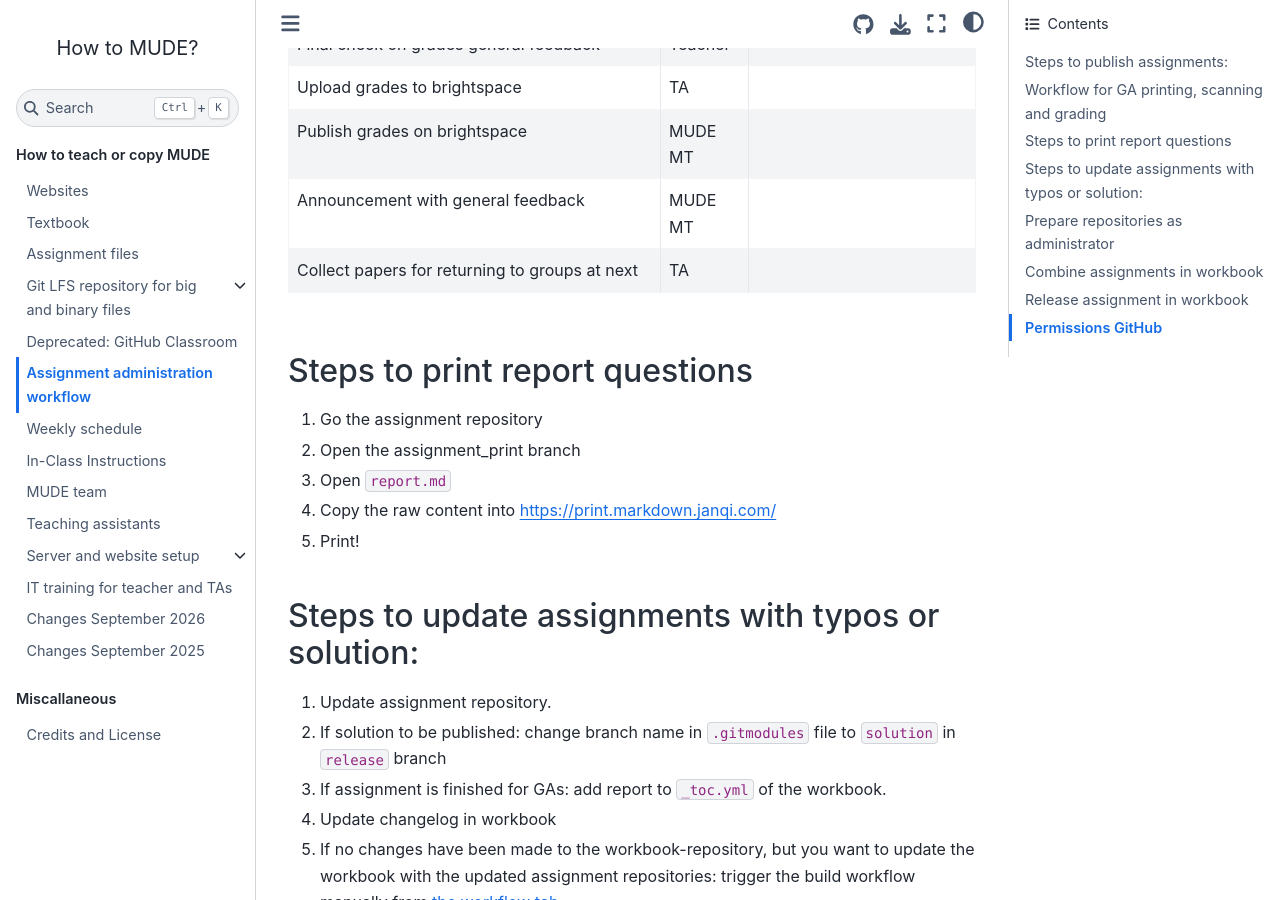
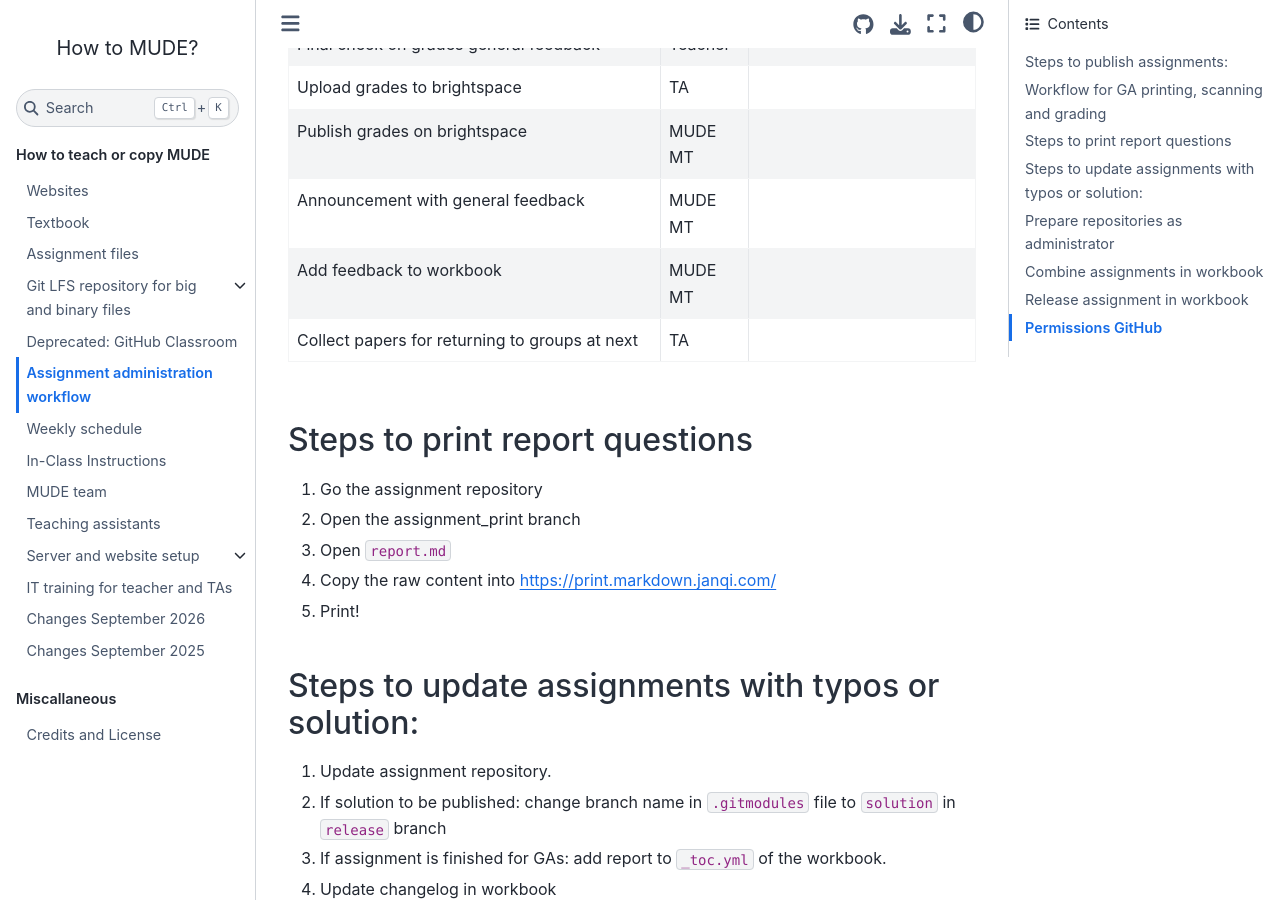
Before and after one commit to TUDelft-MUDE/teacher, a Jupyter Book: the page built from book/assignment_workflow.md, in a window 1280 px wide and 900 px high, scrolled down 2878 px. Built offline with Jupyter Book 1.0.4 settings and Sphinx 7.4.7 and the Sphinx Book theme 1.1.4, drawn with Linux system fonts in a browser that asks for light colours; comment, search, counter and statistics services are not loaded.

Commit message:
Add feedback step to assignment workflow

```diff
--- a/book/assignment_workflow.md
+++ b/book/assignment_workflow.md
@@ -68,6 +68,7 @@ See table below, where  **teacher** refers to the content leader and **MUDE MT**
 | Upload grades to brightspace | TA | |
 | Publish grades on brightspace | MUDE MT | |
 | Announcement with general feedback | MUDE MT | |
+| Add feedback to workbook | MUDE MT | |
 | Collect papers for returning to groups at next | TA | |
 
 
```
